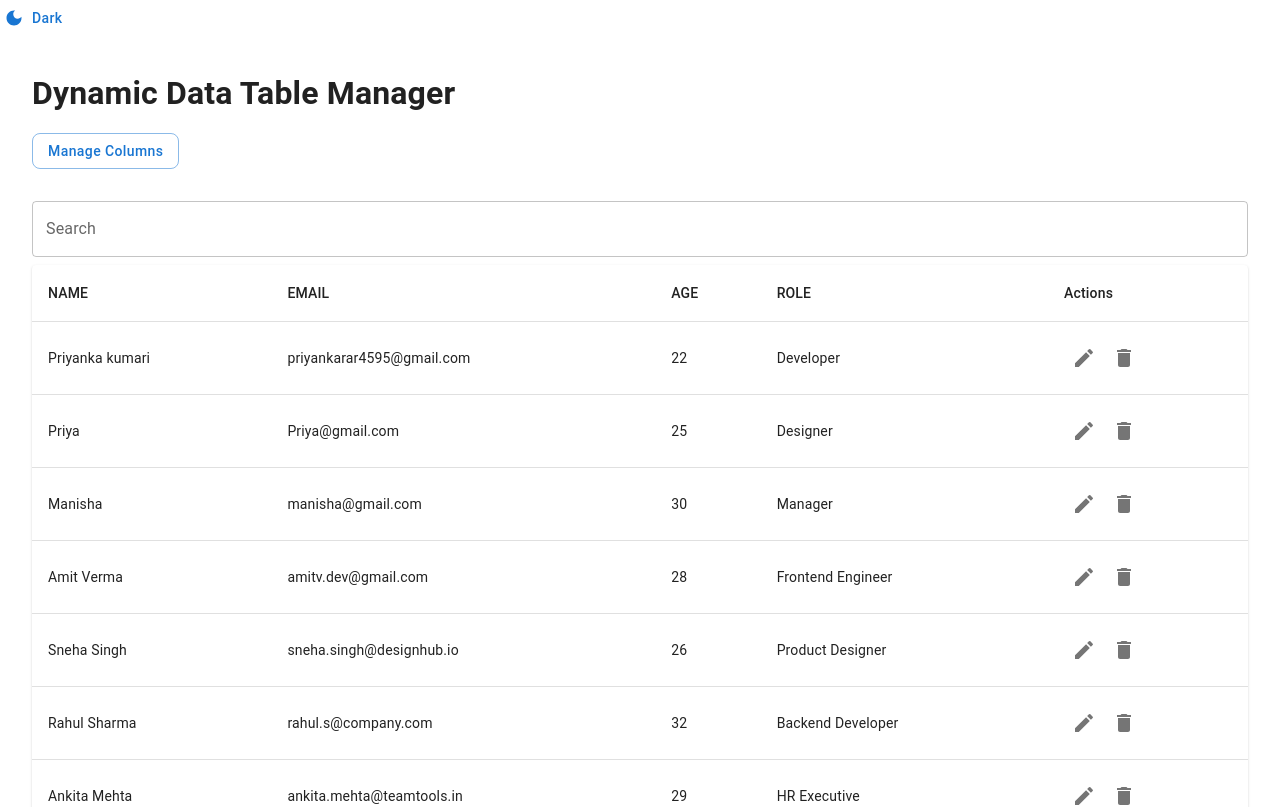
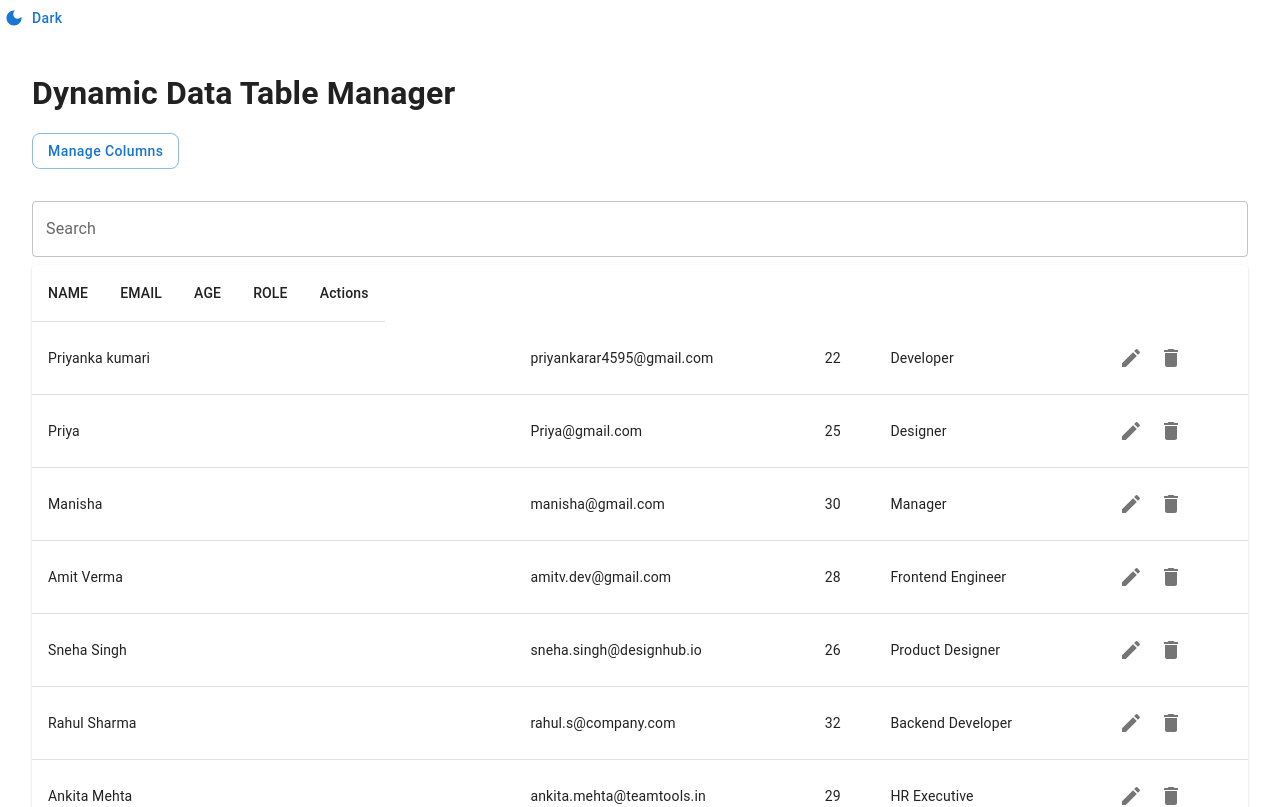
Before and after one commit to priyanka0123456/Dynamic-Data-Table-Manager, a Next.js app: page / in a window 1280 px wide. Shown: the top 807 px of the page. Built offline with nearby package versions, Linux system fonts and the light colour scheme.

Commit message:
Fix: build error by casting droppableProps to any

```diff
--- a/app/components/DataTable.tsx
+++ b/app/components/DataTable.tsx
@@ -71,7 +71,8 @@ const DataTable = () => {
           <DragDropContext onDragEnd={handleDragEnd}>
            <Droppable droppableId="columns" direction="horizontal" type="column">
   {(provided) => (
-                <TableHead ref={provided.innerRef} {...provided.droppableProps as any}>
+    <div ref={provided.innerRef} {...provided.droppableProps}>
+      <TableHead>
         <TableRow>
           {visibleColumns.map((col, index) => (
             <Draggable key={col} draggableId={col} index={index}>
@@ -88,10 +89,12 @@ const DataTable = () => {
           ))}
           <TableCell>Actions</TableCell>
         </TableRow>
+      </TableHead>
       {provided.placeholder}
-                </TableHead>
+    </div>
   )}
 </Droppable>
+
           </DragDropContext>
 
           <TableBody>
```
Lines whose indentation alone changed are shown as unchanged.
